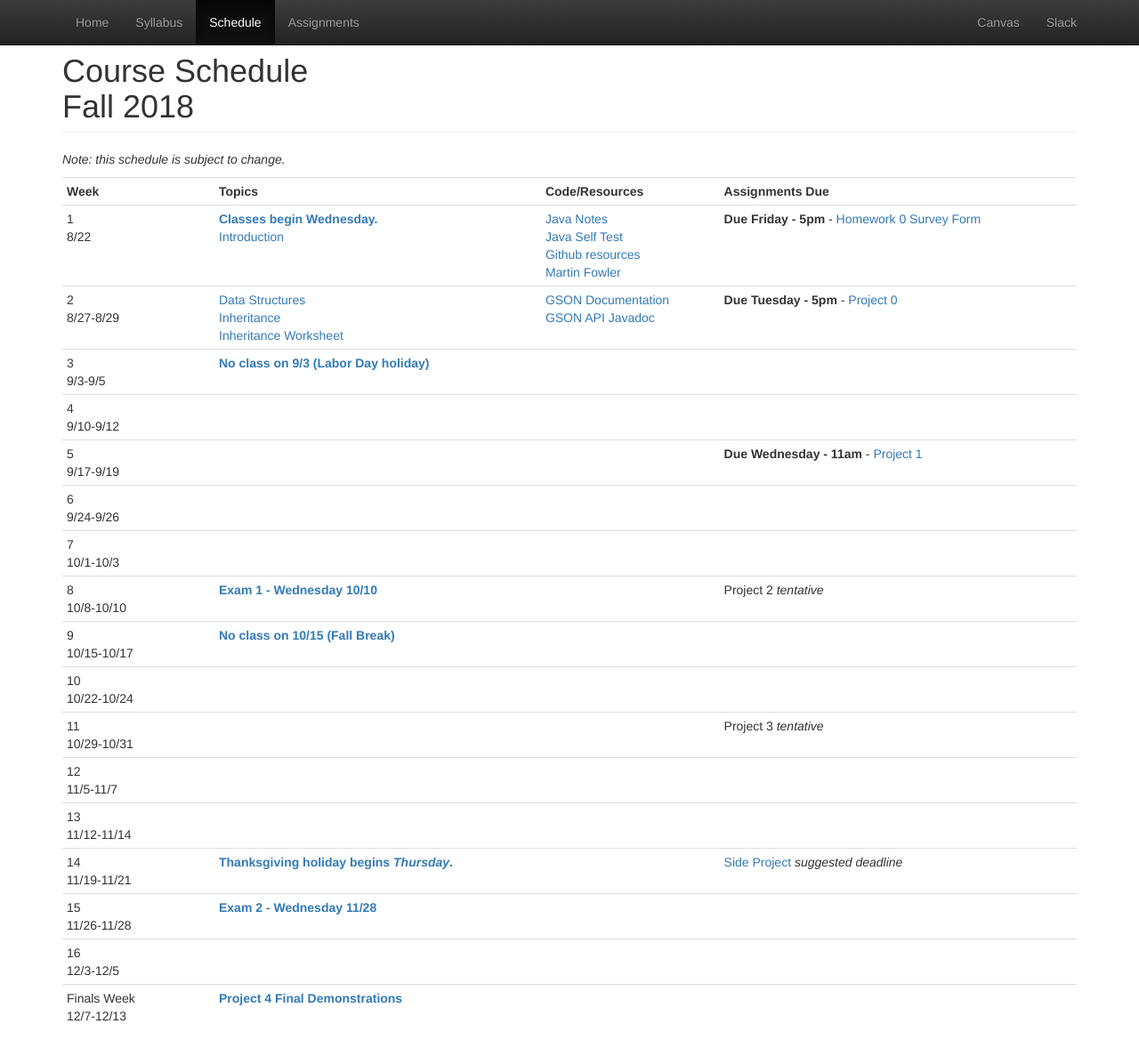
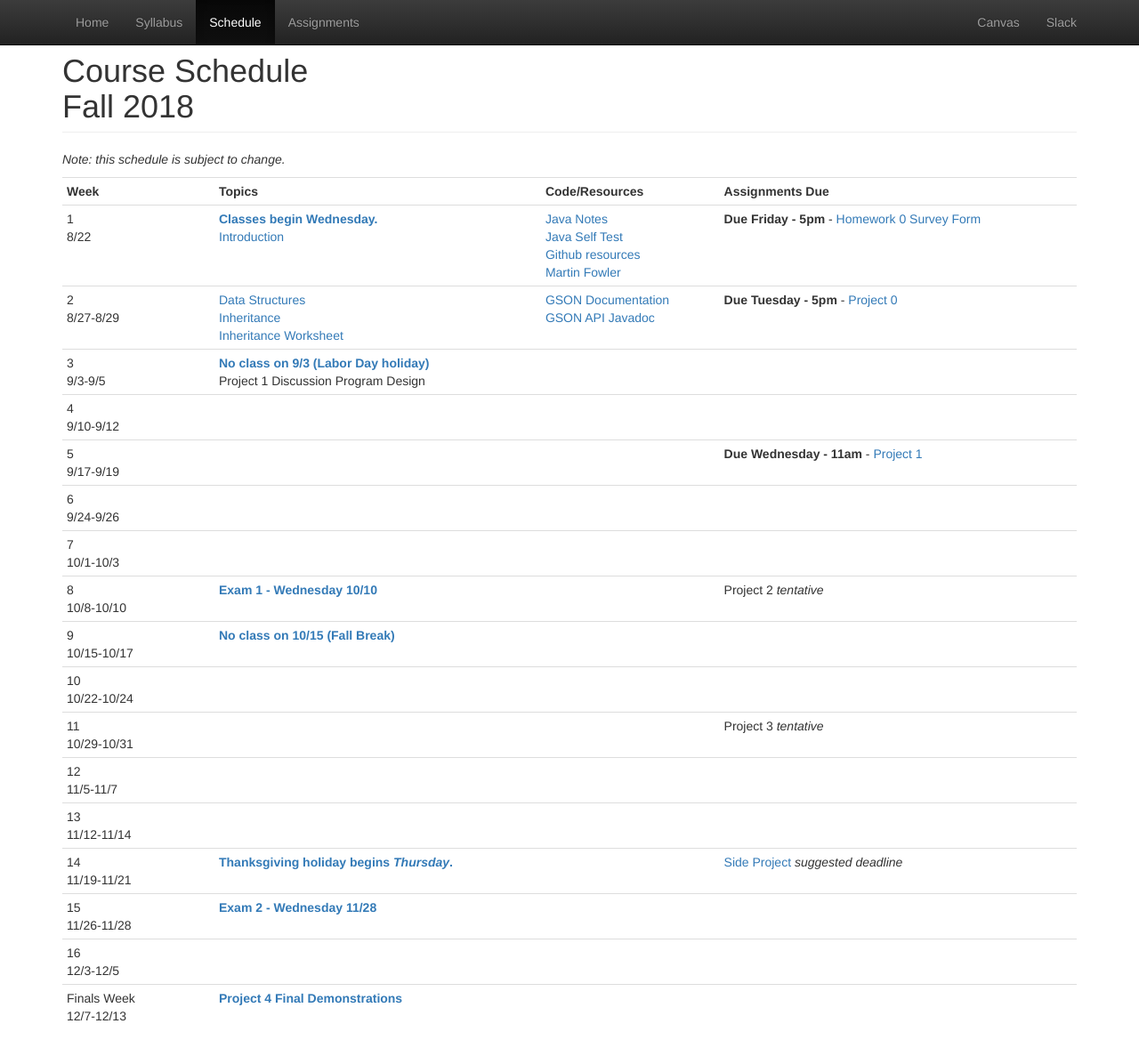
Before and after one commit to CS601-F18/cs601-f18.github.io, a Jekyll site: the page built from schedule.html, in a window 1280 px wide and 1197 px high. Shown: the top 1187 px of the window at 89% size. Built offline with Jekyll 4.4.1, drawn with Linux system fonts in a browser that asks for light colours.

Commit message:
update schedule

```diff
--- a/schedule.html
+++ b/schedule.html
@@ -51,6 +51,8 @@ title: Schedule
 			<td>3<br/>9/3-9/5</td>
 			<td>
 				<strong><span class="text-primary">No class on 9/3 (Labor Day holiday)</strong><br/>
+				Project 1 Discussion
+				Program Design
 			</td>
 			<td>
 			</td>
```
